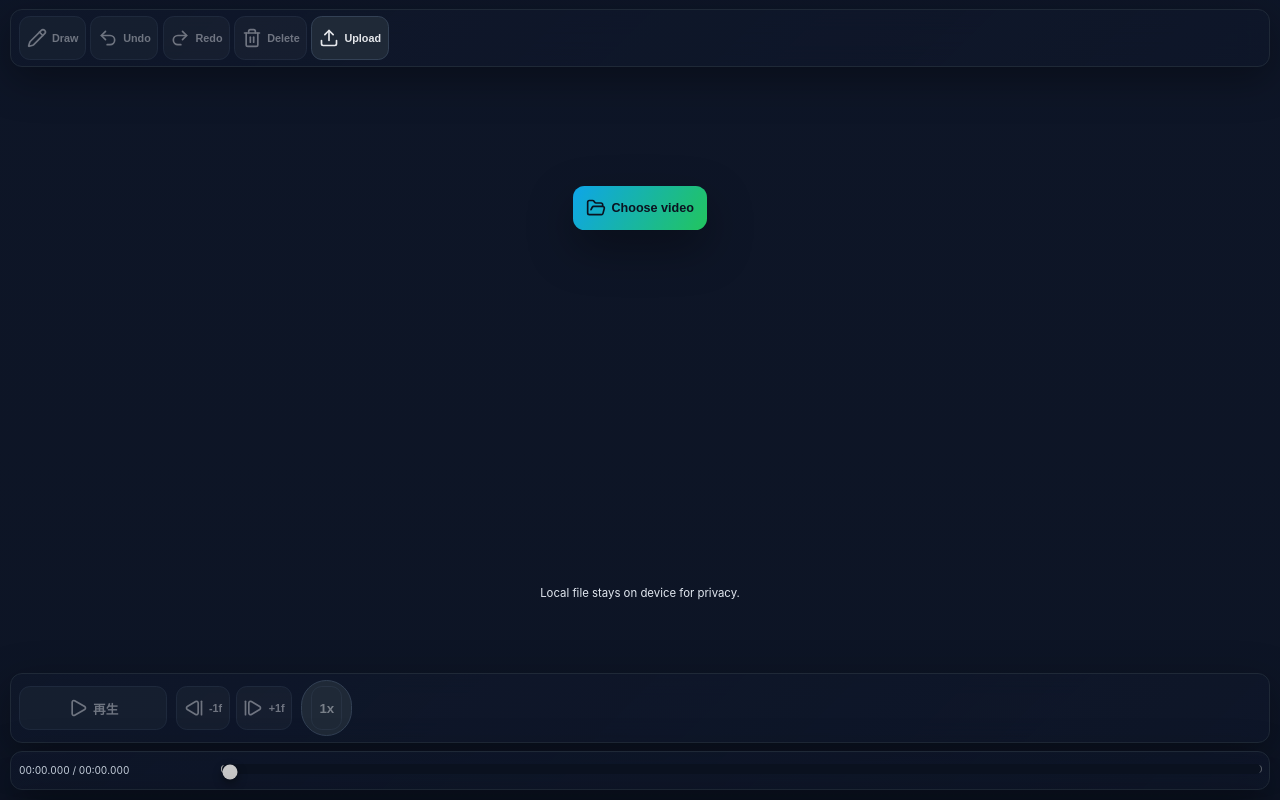
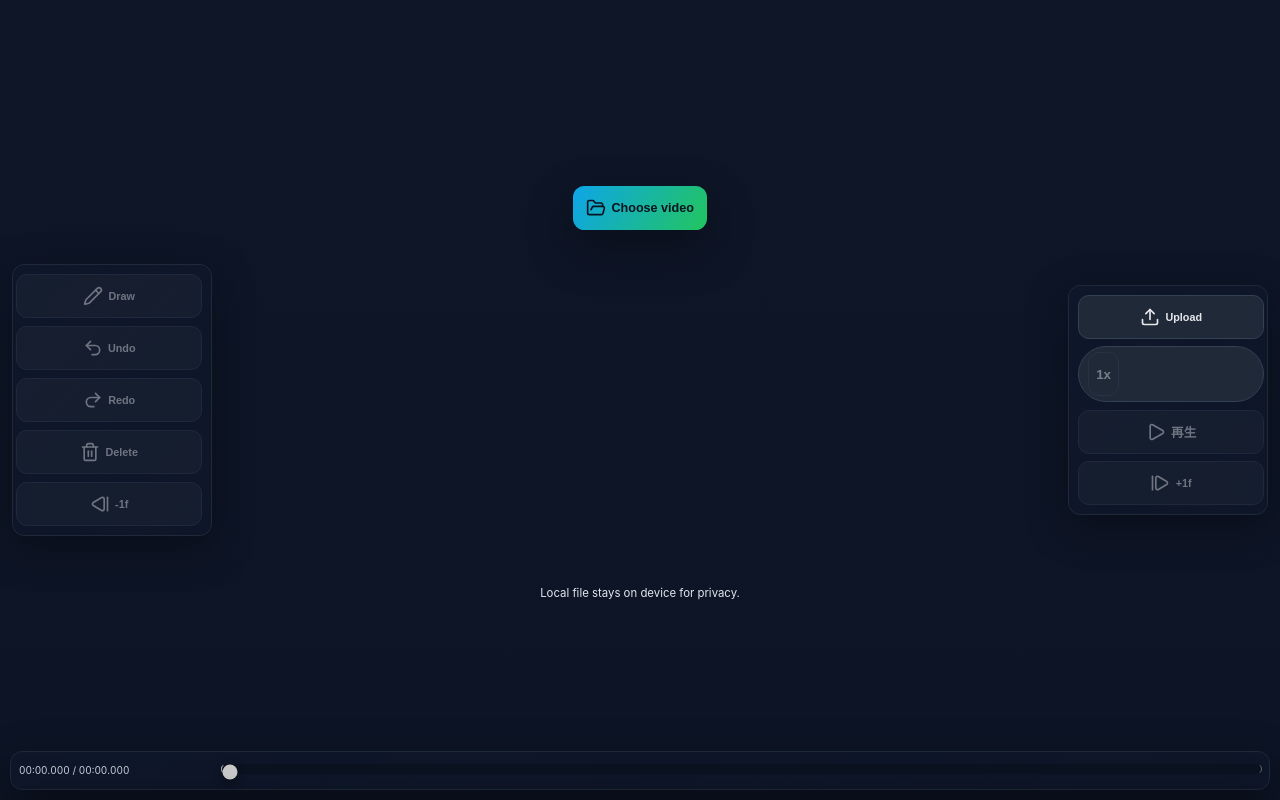
Before and after one commit to matsuatsu/pwa-movie-viewer, a React (Vite) app: page / in a window 1280 px wide. Built offline with nearby package versions, Linux system fonts and the light colour scheme.

Commit message:
Reposition controls into overlay sidebars

```diff
--- a/src/App.tsx
+++ b/src/App.tsx
@@ -663,11 +663,14 @@ function App() {
           )}
         </div>
 
-        <canvas className="canvas-layer" ref={canvasRef} />
+        <canvas
+          className="canvas-layer"
+          ref={canvasRef}
+          style={{ pointerEvents: videoUrl ? 'auto' : 'none' }}
+        />
 
-        <div className={`ui-layer ui-top ${controlsVisible ? 'visible' : 'faded'}`}>
-          <div className="top-bar-chip glass-row compact">
-            <div className="top-actions">
+        <div className={`sidebar-layer ${controlsVisible ? 'visible' : 'faded'}`}>
+          <div className="glass-column sidebar left-sidebar">
             <button
               className={`icon-button chip-button ${mode === 'select' ? 'active' : ''}`}
               onClick={handleModeToggle}
@@ -706,18 +709,29 @@ function App() {
             </button>
             <button
               className="icon-button chip-button"
+              onClick={() => step(-1)}
+              disabled={!videoUrl}
+              aria-label="1フレーム戻す"
+            >
+              <StepBack aria-hidden size={18} />
+              -1f
+            </button>
+          </div>
+
+          <div className="glass-column sidebar right-sidebar">
+            <button
+              className="icon-button chip-button"
               onClick={() => fileInputRef.current?.click()}
               aria-label="Upload video"
             >
               <Upload aria-hidden size={18} />
               Upload
             </button>
+            <div className="pill speed-group compact">
+              <button onClick={cycleRate} disabled={!videoUrl} aria-label="再生速度を順送り変更">
+                {playbackRate}x
+              </button>
             </div>
-          </div>
-        </div>
-
-        <div className={`ui-layer ui-bottom ${controlsVisible ? 'visible' : 'faded'}`}>
-          <div className="glass-row bottom-control-row compact">
             <button
               className="play-button"
               onClick={handlePlayPause}
@@ -736,16 +750,6 @@ function App() {
                 </>
               )}
             </button>
-            <div className="step-group">
-              <button
-                className="icon-button chip-button"
-                onClick={() => step(-1)}
-                disabled={!videoUrl}
-                aria-label="1フレーム戻す"
-              >
-                <StepBack aria-hidden size={18} />
-                -1f
-              </button>
             <button
               className="icon-button chip-button"
               onClick={() => step(1)}
@@ -756,17 +760,9 @@ function App() {
               +1f
             </button>
           </div>
-            <div className="pill speed-group compact">
-              <button
-                onClick={cycleRate}
-                disabled={!videoUrl}
-                aria-label="再生速度を順送り変更"
-              >
-                {playbackRate}x
-              </button>
-            </div>
         </div>
 
+        <div className={`ui-layer ui-bottom ${controlsVisible ? 'visible' : 'faded'}`}>
           <div className="glass-row bottom-slider-row compact">
             <div className="bottom-time-meta">
               <small className="top-helper-time">
--- a/src/index.css
+++ b/src/index.css
@@ -250,6 +250,28 @@ video {
   padding-bottom: calc(0.85rem + var(--safe-bottom));
 }
 
+.sidebar-layer {
+  position: absolute;
+  inset: 0;
+  padding: 1rem;
+  display: flex;
+  align-items: center;
+  justify-content: space-between;
+  pointer-events: none;
+  z-index: 3;
+  transition: opacity 0.25s ease, transform 0.25s ease;
+}
+
+.sidebar-layer.visible {
+  opacity: 1;
+  transform: translateY(0);
+}
+
+.sidebar-layer.faded {
+  opacity: 0;
+  transform: translateY(8px);
+}
+
 .glass-row {
   display: flex;
   gap: 0.65rem;
@@ -259,6 +281,19 @@ video {
   border: 1px solid #1f2937;
   border-radius: 1rem;
   padding: 0.65rem 0.75rem;
+  box-shadow: 0 12px 40px rgba(0, 0, 0, 0.35);
+  backdrop-filter: blur(12px);
+  pointer-events: auto;
+}
+
+.glass-column {
+  display: flex;
+  flex-direction: column;
+  gap: 0.65rem;
+  background: var(--glass-bg);
+  border: 1px solid #1f2937;
+  border-radius: 1rem;
+  padding: 0.75rem;
   box-shadow: 0 12px 40px rgba(0, 0, 0, 0.35);
   backdrop-filter: blur(12px);
   pointer-events: auto;
@@ -290,6 +325,44 @@ video {
   align-items: center;
   gap: 0.75rem;
   flex-wrap: wrap;
+}
+
+.bottom-control-layout {
+  display: flex;
+  justify-content: space-between;
+  align-items: flex-end;
+  gap: 0.75rem;
+  flex-wrap: wrap;
+}
+
+.control-stack {
+  display: flex;
+  flex-direction: column;
+  gap: 0.5rem;
+  align-items: stretch;
+}
+
+.left-stack {
+  align-items: flex-start;
+}
+
+.right-stack {
+  align-items: flex-end;
+}
+
+.sidebar {
+  width: min(200px, 22vw);
+}
+
+.left-sidebar {
+  align-self: center;
+  padding-left: calc(0.25rem + var(--safe-top));
+}
+
+.right-sidebar {
+  align-self: center;
+  align-items: stretch;
+  padding-right: calc(0.25rem + var(--safe-top));
 }
 
 .bottom-slider-row {
```
Lines whose indentation alone changed are shown as unchanged.
